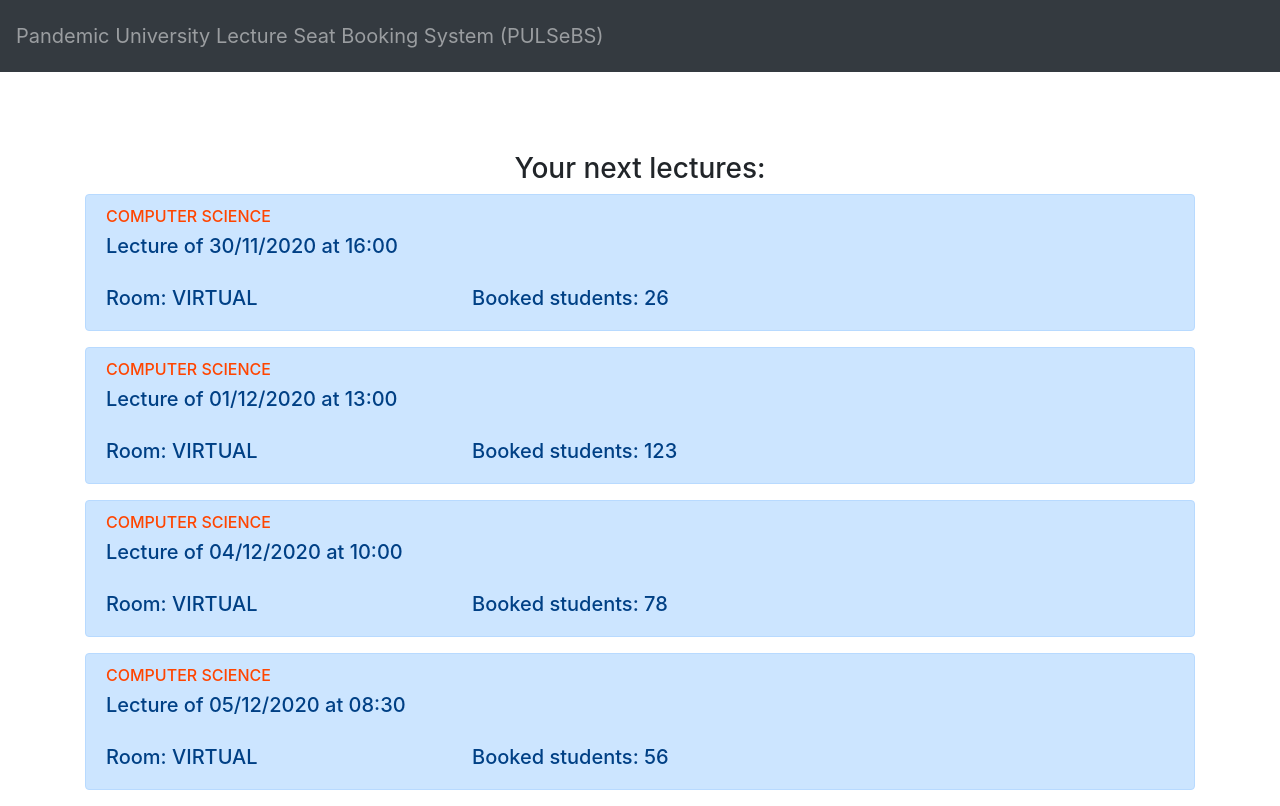
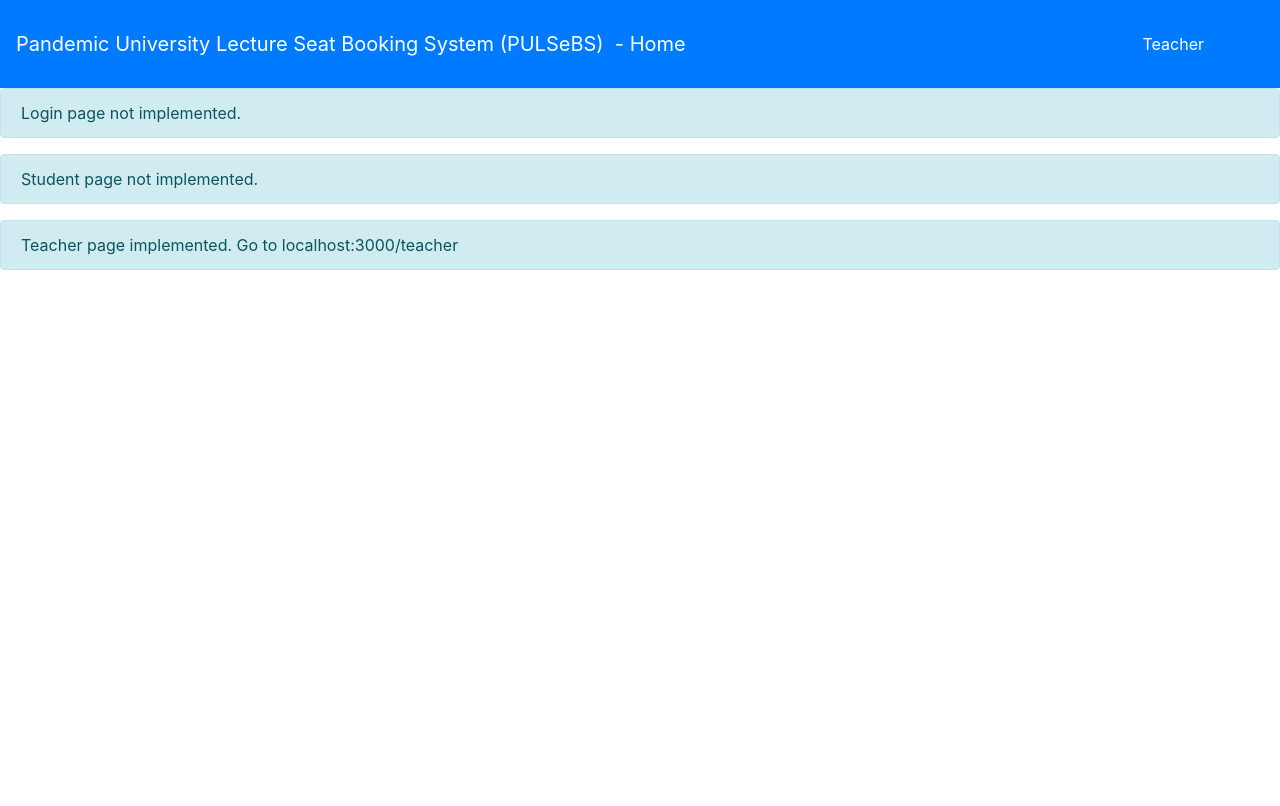
Before and after one commit to s269731/PULSeBS-Team8, a React (Create React App) app in the folder client/: page /home in a window 1280 px wide. Built offline with nearby package versions, Linux system fonts and the light colour scheme.

Commit message:
feat: add Routing

```diff
--- a/client/package.json
+++ b/client/package.json
@@ -10,6 +10,8 @@
     "react": "^17.0.1",
     "react-bootstrap": "^1.4.0",
     "react-dom": "^17.0.1",
+    "react-router": "^5.2.0",
+    "react-router-dom": "^5.2.0",
     "react-scripts": "4.0.0",
     "web-vitals": "^0.2.4"
   },
--- a/client/public/custom.css
+++ b/client/public/custom.css
@@ -7,3 +7,7 @@
 .below-nav {
     padding-top: 5rem;
 }
+.headerLinks{
+    color:white !important;
+    padding-right: 30px;
+}
--- a/client/src/App.js
+++ b/client/src/App.js
@@ -2,7 +2,9 @@ import React from 'react'
 import './App.css'
 import Navbars from './Components/Navbar.js'
 import TeacherPage from "./Components/TeacherPage";
-
+import {Switch} from 'react-router';
+import {withRouter,Redirect, Route} from 'react-router-dom';
+import {Alert} from 'react-bootstrap';
 
 
 class App extends React.Component{
@@ -12,8 +14,25 @@ class App extends React.Component{
   }
   render(){
     return <>
-      <Navbars></Navbars>
-      <TeacherPage></TeacherPage>
+
+        <Navbars path={this.props.location.pathname}></Navbars>
+        <Switch>
+          <Route exact path='/home'>
+            <Alert variant="info">Login page not implemented.</Alert>
+            <Alert variant="info">Student page not implemented.</Alert>
+            <Alert variant="info">Teacher page implemented. Go to localhost:3000/teacher</Alert>
+          </Route>
+          <Route exact path='/login'>
+            <Alert variant="info">Login page not implemented. Insert here Login components.</Alert>
+          </Route>
+          <Route exact path='/teacher'>
+            <TeacherPage></TeacherPage>
+          </Route>
+          <Route exact path='/student'>
+            <Alert variant="info">Student page not implemented. Insert here Student components.</Alert>
+          </Route>
+          <Route><Redirect to='/home'/></Route>
+        </Switch>
     </>
   }
 
@@ -21,4 +40,4 @@ class App extends React.Component{
 
 
 }
-export default App;
+export default withRouter(App);
--- a/client/src/Components/Navbar.js
+++ b/client/src/Components/Navbar.js
@@ -1,6 +1,6 @@
 import React, {Component} from 'react';
 import {Nav, Navbar} from 'react-bootstrap';
-// import {Link} from 'react-router-dom';
+import {Link} from 'react-router-dom';
 import '../App.css';
 //import {Link} from 'react-router-dom'
 
@@ -11,18 +11,22 @@ class Navbars extends Component {
     render() {
         return (
 
-                <Navbar  variant="dark" bg="dark">
+                <Navbar  variant="dark" bg="primary">
                     <Navbar.Brand >
-                        <Navbar.Text>
+                        <Navbar.Text  className="headerLinks">
                             Pandemic University Lecture Seat Booking System (PULSeBS)
+
+                        {this.props.path==="/home" && <Navbar.Text className="headerLinks">&nbsp; -  Home </Navbar.Text>}
+                        {this.props.path==="/student" && <Navbar.Text className="headerLinks">&nbsp; -  Student Page </Navbar.Text>}
+                        {this.props.path==="/teacher" && <Navbar.Text className="headerLinks">&nbsp; -  Teacher Page </Navbar.Text>}
                         </Navbar.Text>
                         {/*this.props.path==="/officer" && <Navbar.Text>&nbsp; - Officer Portal</Navbar.Text>*/}
                     </Navbar.Brand>
                     <Navbar.Collapse className="justify-content-end">
                     </Navbar.Collapse>
                     <Nav className="ml-md-auto">
-                        {/*this.props.path==="/officer" &&  <Link to='/home' className="headerLinks "><Navbar.Text>&nbsp; Home </Navbar.Text></Link>*/}
-                        {/*this.props.path==="/home" &&  <Link to='/officer' className="headerLinks "><Navbar.Text>&nbsp; Officer Portal </Navbar.Text></Link>*/}
+                        {this.props.path==="/teacher" &&  <Link to='/home' className="headerLinks"><Navbar.Text className="headerLinks">&nbsp; Home </Navbar.Text></Link>}
+                        {this.props.path==="/home" &&  <Link to='/teacher' className="headerLinks"><Navbar.Text className="headerLinks" >&nbsp; Teacher </Navbar.Text></Link>}
                     </Nav>
                 </Navbar>
 
--- a/client/src/index.js
+++ b/client/src/index.js
@@ -4,11 +4,15 @@ import './index.css';
 import App from './App';
 import reportWebVitals from './reportWebVitals';
 import 'bootstrap/dist/css/bootstrap.min.css';
+import {BrowserRouter as Router} from 'react-router-dom';
+
 ReactDOM.render(
-  <React.StrictMode>
-    <App />
-  </React.StrictMode>,
-  document.getElementById('root')
+    <React.StrictMode>
+        <Router>
+            <App />
+        </Router>
+    </React.StrictMode>,
+    document.getElementById('root')
 );
 
 // If you want to start measuring performance in your app, pass a function
```
Also changed, not shown: 1 other file (tests, documents, lock files or other folders).
